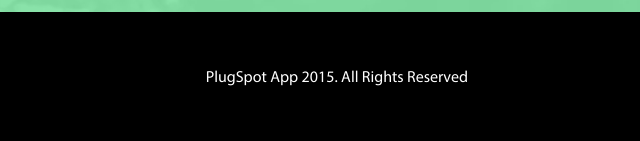
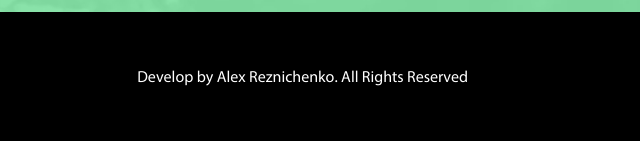
Before and after one commit to BlodAlex2/charger, a plain HTML site: page index.html in a window 1280 px wide. Shown: the part 6234-6375 px from the top of the page, 640-1280 px from the left. Drawn offline with nearby package versions, Linux system fonts and the light colour scheme; files whose address does not match are found by name.

Commit message:
Update index.html

```diff
--- a/index.html
+++ b/index.html
@@ -647,7 +647,7 @@
                      </picture>
                   </div>
                </a>
-               <div class="footer__text">PlugSpot App 2015. All Rights Reserved</div>
+               <div class="footer__text">Develop by Alex Reznichenko.  All Rights Reserved</div>
             </div>
          </div>
       </footer>
```
